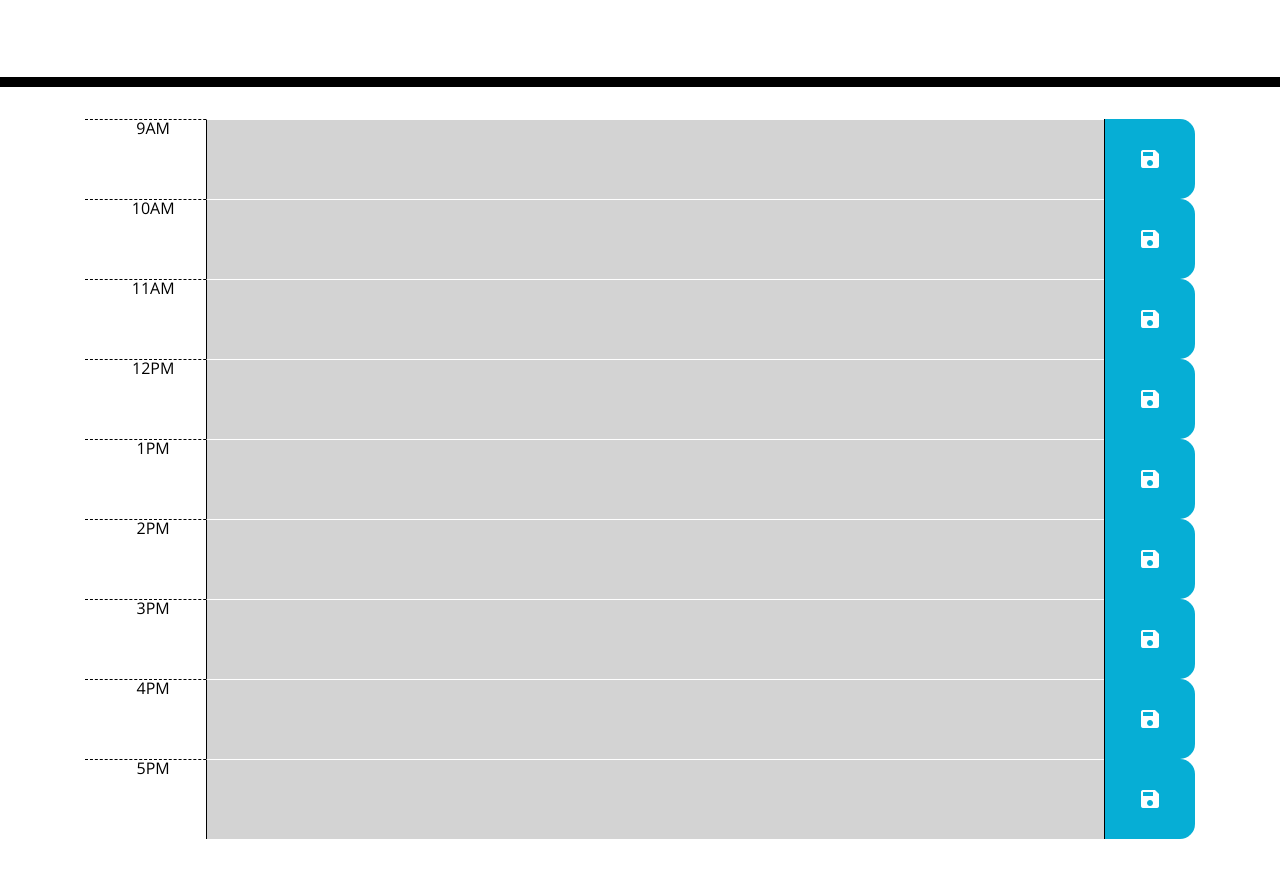
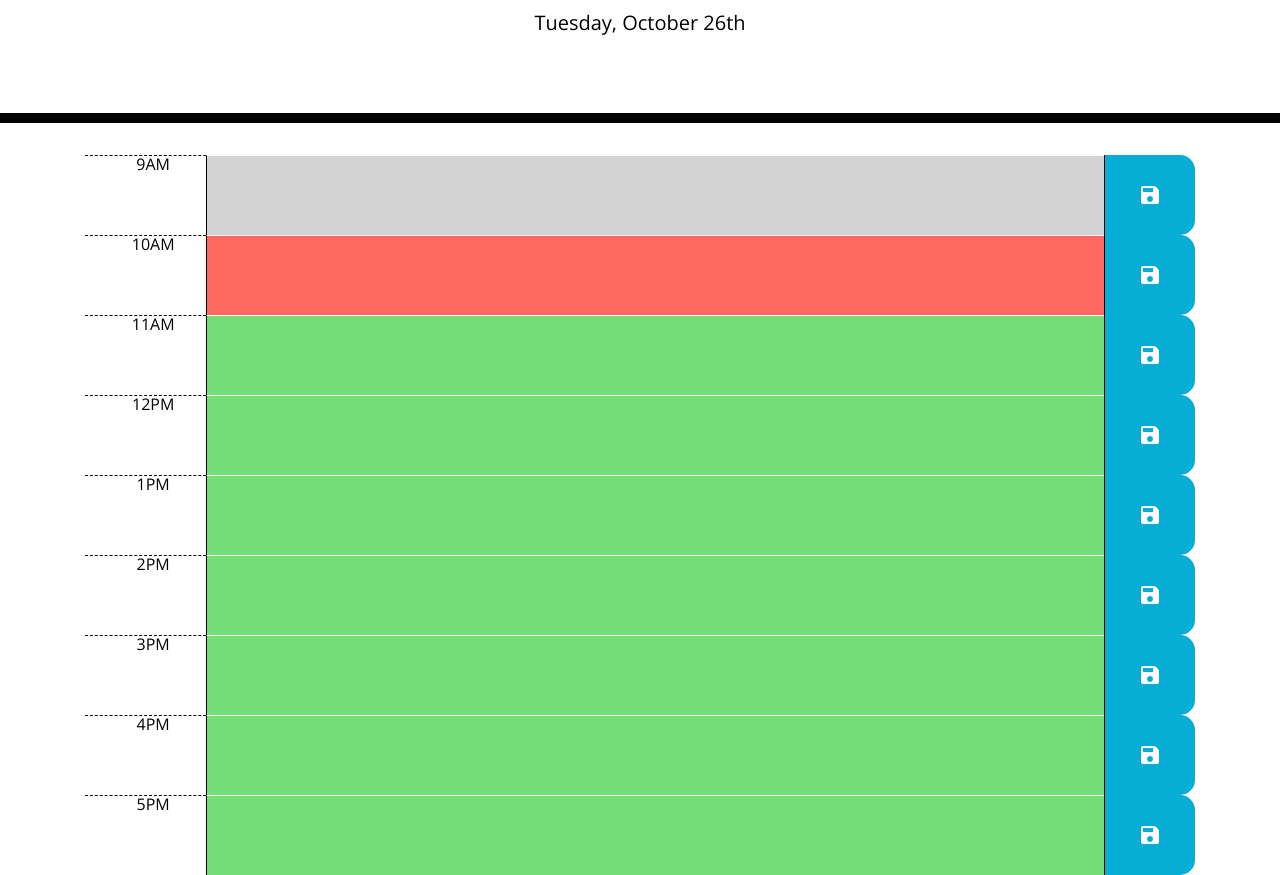
Before and after one commit to joe-toni/S5-HW-WORK-DAY-PLANNER, a plain HTML site: page index.html in a window 1280 px wide. Shown: the part 181-1056 px from the top of the page. Before the commit the page ends 1020 px from the top, so only its background shows below. Drawn offline with nearby package versions, Linux system fonts and the light colour scheme.

Commit message:
added in a function for correctly adding styling to the time slots according to current time of day

```diff
--- a/index.html
+++ b/index.html
@@ -32,49 +32,50 @@
       <p id="currentDay" class="lead"></p>
     </header>
     <div class="container">
+      <!--Added all the necessary time blocks directly to the HTML for easy reference and manipulation-->
       <div class= "time-block">
-        <div class = "hour">9AM</div>
-        <textarea class = "row past"></textarea>
+        <div class = "hour" >9AM</div>
+        <textarea class = "row" data-hour = 9></textarea>
         <span class="material-icons saveBtn">save</span>
       </div>
       <div class= "time-block">
-        <div class = "hour">10AM</div>
-        <textarea class = "row past"></textarea>
+        <div class = "hour" >10AM</div>
+        <textarea class = "row" data-hour =10></textarea>
         <span class="material-icons saveBtn">save</span>
       </div>
       <div class= "time-block">
-        <div class = "hour">11AM</div>
-        <textarea class = "row past"></textarea>
+        <div class = "hour" >11AM</div>
+        <textarea class = "row" data-hour =11></textarea>
         <span class="material-icons saveBtn">save</span>
       </div>
       <div class= "time-block">
-        <div class = "hour">12PM</div>
-        <textarea class = "row past"></textarea>
+        <div class = "hour" >12PM</div>
+        <textarea class = "row" data-hour =12></textarea>
         <span class="material-icons saveBtn">save</span>
       </div>
       <div class= "time-block">
-        <div class = "hour">1PM</div>
-        <textarea class = "row past"></textarea>
+        <div class = "hour" >1PM</div>
+        <textarea class = "row" data-hour =13></textarea>
         <span class="material-icons saveBtn">save</span>
       </div>
       <div class= "time-block">
-        <div class = "hour">2PM</div>
-        <textarea class = "row past"></textarea>
+        <div class = "hour" >2PM</div>
+        <textarea class = "row" data-hour =14></textarea>
         <span class="material-icons saveBtn">save</span>
       </div>
       <div class= "time-block">
-        <div class = "hour">3PM</div>
-        <textarea class = "row past"></textarea>
+        <div class = "hour" >3PM</div>
+        <textarea class = "row" data-hour =15></textarea>
         <span class="material-icons saveBtn">save</span>
       </div>
       <div class= "time-block">
-        <div class = "hour">4PM</div>
-        <textarea class = "row past"></textarea>
+        <div class = "hour" >4PM</div>
+        <textarea class = "row" data-hour =16></textarea>
         <span class="material-icons saveBtn">save</span>
       </div>
       <div class= "time-block">
-        <div class = "hour">5PM</div>
-        <textarea class = "row past"></textarea>
+        <div class = "hour" >5PM</div>
+        <textarea class = "row" data-hour =17></textarea>
         <span class="material-icons saveBtn">save</span>
       </div>
     </div>
--- a/script.js
+++ b/script.js
@@ -0,0 +1,35 @@
+//used moments format method to get the current date then used jquery to select the
+//p element that will house it and then set its inner HTML also using jquery
+const currentDate = moment().format("dddd, MMMM Do");
+const title = $("#currentDay");
+title.html(currentDate);
+
+//used moment to get the current hour in intenger form for future use in styling the textarea
+//of each time block. Currently commented out the moment call to test my function.
+const currentHour = 10//moment().hour();
+
+//used jquery to get all the text area elements with the class name row
+const timeSlots = $(".row");
+//created an empty array then used a for loop to take the elements in timeSlots and push them
+//into the new array as jquery objects for easier reference later on
+const jqtimeSlots = [];
+for(i = 0; i < timeSlots.length; i++)
+{ jqtimeSlots.push($(timeSlots[i]));}
+
+setCurrentHours();
+
+//This function will compare the dataset hour variable of each element  to the current hour and
+//toggle the corresponding class depending on the timing. It will also make sure no incorrect classes
+//are assigned by removing all possibilities before the comparisson
+function setCurrentHours()
+{
+    for(i = 0; i < timeSlots.length; i++)
+    {
+        let hour = jqtimeSlots[i].data("hour");
+        console.log(hour);
+        jqtimeSlots[i].removeClass("past", "present", "future");
+        jqtimeSlots[i].toggleClass("past", hour < currentHour);
+        jqtimeSlots[i].toggleClass("present", hour == currentHour);
+        jqtimeSlots[i].toggleClass("future", hour > currentHour);
+    }
+}
```
